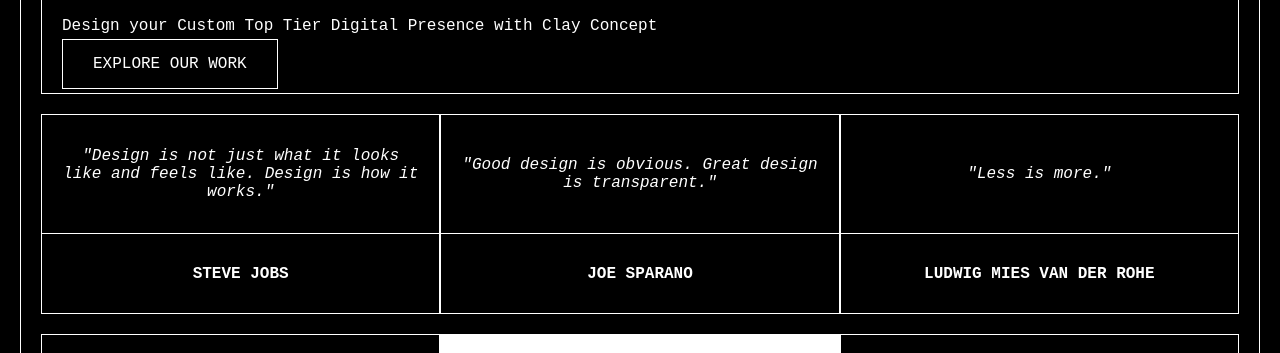
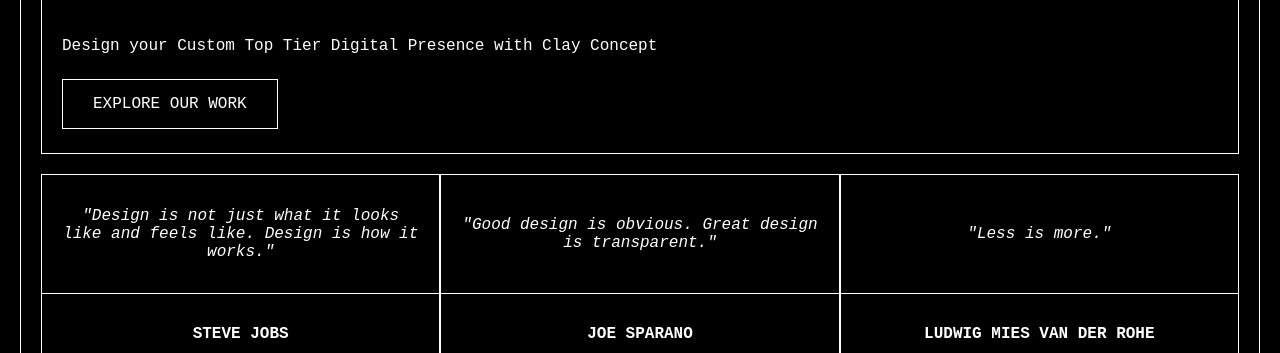
Before and after one commit to ClayConcept/ClayConcept, a website built with Vite: page index.html in a window 1280 px wide. Shown: the part 175-528 px from the top of the page. Built offline with nearby package versions, Linux system fonts and the light colour scheme.

Commit message:
Add files via upload

```diff
--- a/index.html
+++ b/index.html
@@ -3,7 +3,7 @@
   <head>
     <meta charset="UTF-8" />
     <meta name="viewport" content="width=device-width, initial-scale=1.0" />
-    <title>Brutalist Design</title>
+    <title>Clay Concept</title>
     <link rel="stylesheet" href="src/style.css">
   </head>
   <body>
@@ -26,8 +26,10 @@
       <div class="container">
         <div class="content-box">
           <h1>Web Design & Branding Services</h1>
-          <p style="margin: 20px 0">Design your Custom Top Tier Digital Presence with Clay Concept</p>
-          <a href="work.html" class="button">Explore Our Work</a>
+          <p style="margin: 40px 0">Design your Custom Top Tier Digital Presence with Clay Concept</p>
+          <div style="margin: 40px 0 20px">
+            <a href="work.html" class="button">Explore Our Work</a>
+          </div>
         </div>
 
         <div class="quotes-grid">
```
Also changed, not shown: about.html (+1 -1 lines), contact.html (+1 -1 lines), work.html (+1 -1 lines).
